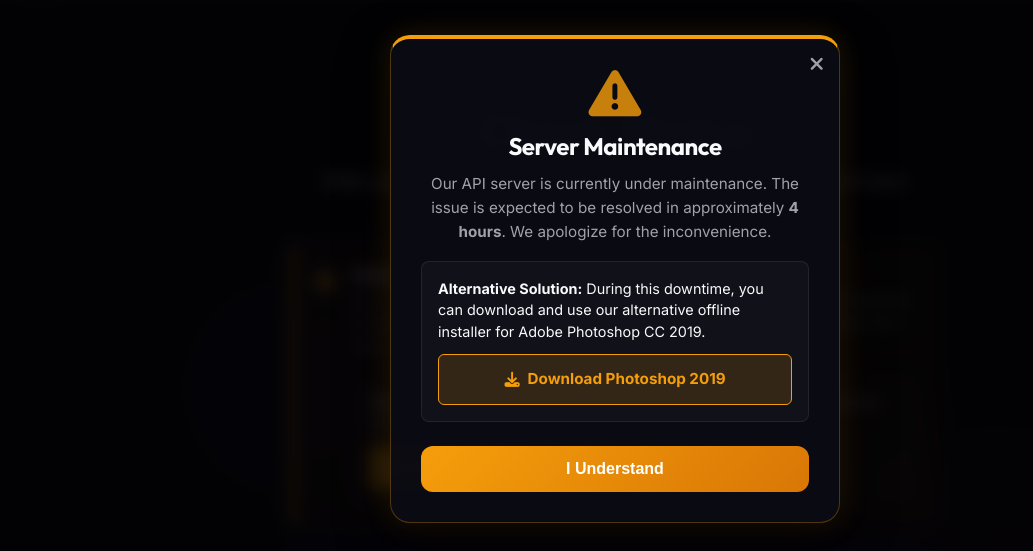
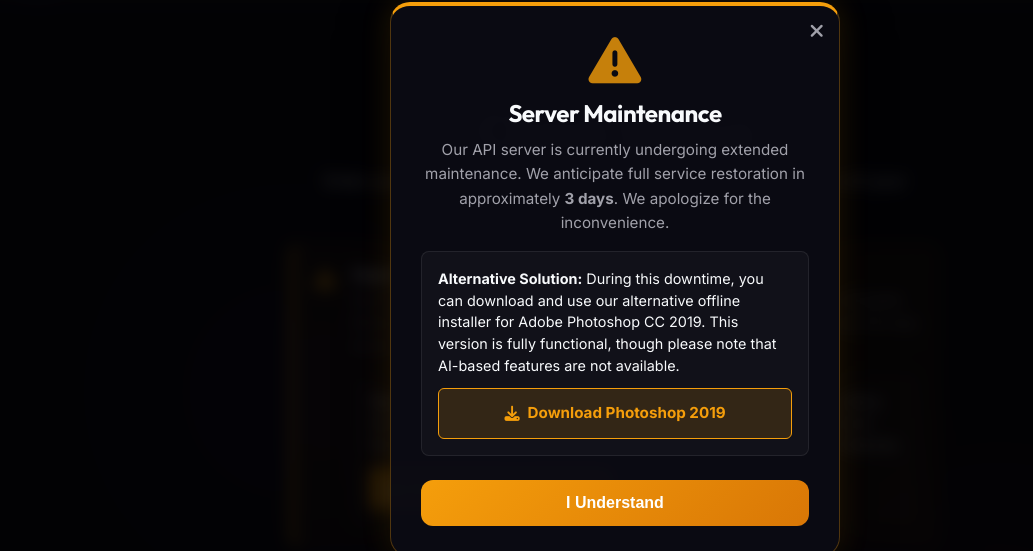
Before and after one commit to dhineshworks/softsync-shop, a plain HTML site: page status.html in a window 1280 px wide. Shown: the part 121-672 px from the top of the page, without its empty margins (25-1058 px from the left). Drawn offline with Linux system fonts and the light colour scheme.

Commit message:
docs: update maintenance notice with extended timeline and offline installer feature limitations

```diff
--- a/status.html
+++ b/status.html
@@ -865,9 +865,9 @@
             <i class="fa-solid fa-triangle-exclamation" style="color: #F59E0B; font-size: 1.4rem; margin-top: 4px;"></i>
             <div style="width: 100%;">
                 <h3 style="font-size: 1.1rem; color: var(--color-text); margin: 0 0 6px 0; font-weight: 700; font-family: 'Outfit', sans-serif;">Important Information: Server Maintenance</h3>
-                <p style="font-size: 0.95rem; color: var(--color-text-light); margin: 0 0 16px 0; line-height: 1.5;">Our API server is currently under maintenance and is expected to be resolved in approximately <strong>4 hours</strong>. We sincerely apologize for any inconvenience this may cause.</p>
+                <p style="font-size: 0.95rem; color: var(--color-text-light); margin: 0 0 16px 0; line-height: 1.5;">Our API server is currently undergoing extended maintenance. We anticipate full service restoration in approximately <strong>3 days</strong>. We sincerely apologize for any inconvenience this may cause.</p>
                 <div style="background: rgba(255,255,255,0.03); border: 1px solid rgba(255,255,255,0.08); padding: 16px; border-radius: 8px;">
-                    <p style="font-size: 0.9rem; color: var(--color-text); margin: 0 0 12px 0; line-height: 1.5;"><strong>Temporary Solution:</strong> While the server is down, you may download and use our alternative offline installer for Adobe Photoshop CC 2019.</p>
+                    <p style="font-size: 0.9rem; color: var(--color-text); margin: 0 0 12px 0; line-height: 1.5;"><strong>Temporary Solution:</strong> During this period, you may use our alternative offline installer for Adobe Photoshop CC 2019. Please note that while this version functions perfectly for standard editing, it does not support AI-based features.</p>
                     <a href="https://www.mediafire.com/file/ik5jf8yysqcnzw6/Adobe.Photoshop.CC.2019.v20.0.6.27696.x64.rar/file" target="_blank" style="display: inline-flex; align-items: center; gap: 8px; background: #F59E0B; color: #fff; padding: 10px 18px; border-radius: 6px; text-decoration: none; font-weight: 600; font-size: 0.9rem; transition: background 0.2s;">
                         <i class="fa-solid fa-download"></i> Download Photoshop 2019
                     </a>
@@ -990,10 +990,10 @@
             <button class="modal-close" id="close-modal-icon"><i class="fa-solid fa-xmark"></i></button>
             <i class="fa-solid fa-triangle-exclamation modal-icon"></i>
             <h2 class="modal-title">Server Maintenance</h2>
-            <p class="modal-desc" style="margin-bottom: 16px;">Our API server is currently under maintenance. The issue is expected to be resolved in approximately <strong>4 hours</strong>. We apologize for the inconvenience.</p>
+            <p class="modal-desc" style="margin-bottom: 16px;">Our API server is currently undergoing extended maintenance. We anticipate full service restoration in approximately <strong>3 days</strong>. We apologize for the inconvenience.</p>
 
             <div style="background: rgba(255,255,255,0.03); border: 1px solid rgba(255,255,255,0.08); padding: 16px; border-radius: 8px; margin-bottom: 24px; text-align: left;">
-                <p style="font-size: 0.9rem; color: var(--color-text); margin: 0 0 12px 0; line-height: 1.5;"><strong>Alternative Solution:</strong> During this downtime, you can download and use our alternative offline installer for Adobe Photoshop CC 2019.</p>
+                <p style="font-size: 0.9rem; color: var(--color-text); margin: 0 0 12px 0; line-height: 1.5;"><strong>Alternative Solution:</strong> During this downtime, you can download and use our alternative offline installer for Adobe Photoshop CC 2019. This version is fully functional, though please note that AI-based features are not available.</p>
                 <a href="https://www.mediafire.com/file/ik5jf8yysqcnzw6/Adobe.Photoshop.CC.2019.v20.0.6.27696.x64.rar/file" target="_blank" style="display: flex; justify-content: center; align-items: center; gap: 8px; background: rgba(245, 158, 11, 0.15); color: #F59E0B; border: 1px solid #F59E0B; padding: 12px 18px; border-radius: 6px; text-decoration: none; font-weight: 700; font-size: 0.95rem; transition: all 0.2s;">
                     <i class="fa-solid fa-download"></i> Download Photoshop 2019
                 </a>
```
